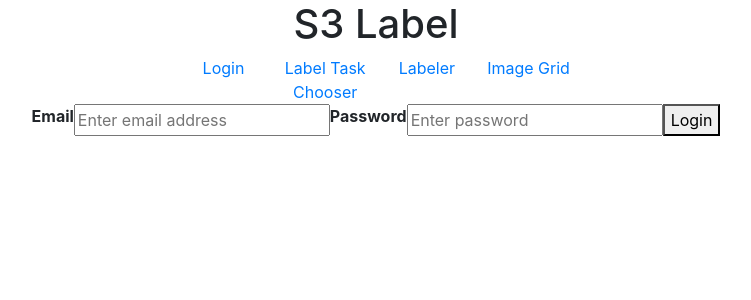
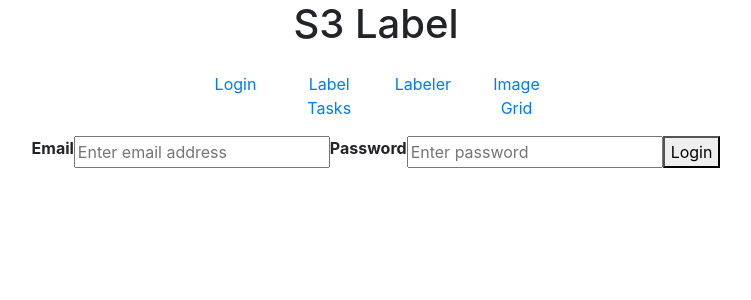
Before and after one commit to stonethree/s3label, a Vue app in the folder spa/: page / in a window 1280 px wide. Shown: the top 300 px of the page, without its empty margins (264-1015 px from the left). Built offline with nearby package versions, Linux system fonts and the light colour scheme.

Commit message:
User can log out
Remove access token and go to login page when user logs out.

```diff
--- a/spa/src/App.vue
+++ b/spa/src/App.vue
@@ -6,20 +6,25 @@
     <div class="row">
       <div class="col"></div>
       <div class="col">
+        <nav class="navbar">
         <ul class="nav justify-content-center nav-justified">
-          <li class="nav-item">
-            <router-link v-bind:to="'/login'">Login</router-link>
+          <li v-if="!user_logged_in" class="nav-item ">
+            <router-link v-bind:to="'/login'" class="nav-link ">Login</router-link>
+          </li>
+          <li v-else class="nav-item ">
+            <router-link v-bind:to="'/logout'" class="nav-link ">Logout</router-link>
           </li>
           <li class="nav-item">
-            <router-link v-bind:to="'/label_tasks'">Label Task Chooser</router-link>
+            <router-link v-bind:to="'/label_tasks'" class="nav-link ">Label Tasks</router-link>
           </li>
           <li class="nav-item">
-            <router-link v-bind:to="'/image_labeler'">Labeler</router-link>
+            <router-link v-bind:to="'/image_labeler'" class="nav-link ">Labeler</router-link>
           </li>
           <li class="nav-item">
-            <router-link v-bind:to="'/image_grid'">Image Grid</router-link>
+            <router-link v-bind:to="'/image_grid'" class="nav-link ">Image Grid</router-link>
           </li>
         </ul>
+        </nav>
       </div>
       <div class="col"></div>
     </div>
@@ -30,7 +35,12 @@
 
 <script>
 export default {
-  name: "App"
+  name: "App",
+  computed: {
+        user_logged_in: function() {
+            return this.$store.getters.logged_in;
+        }
+    },
 };
 </script>
 
--- a/spa/src/components/Login.vue
+++ b/spa/src/components/Login.vue
@@ -52,6 +52,8 @@ export default {
           // store access token in localStorage
           localStorage.setItem("s3_access_token", access_token);
 
+          vm.$store.commit('login');
+
           console.log("User logged in successfully");
           vm.authentication_error = false;
 
--- /dev/null
+++ b/spa/src/components/Logout.vue
@@ -0,0 +1,37 @@
+<template>
+    <div class="container">
+    </div>
+</template>
+
+<script>
+
+export default {
+
+  name: "logout",
+  created() {
+      this.logUserOut();
+  },
+  methods: {
+    logUserOut: function() {
+        // remove access token from server to prevent user to making further requests to the backend
+
+        localStorage.removeItem("s3_access_token");
+
+        this.$store.commit('logout');
+
+        this.$router.push('login');
+    }
+  }
+};
+</script>
+
+<style>
+/* #login {
+  font-family: "Avenir", Helvetica, Arial, sans-serif;
+  -webkit-font-smoothing: antialiased;
+  -moz-osx-font-smoothing: grayscale;
+  text-align: center;
+  color: #2c3e50;
+  margin-top: 60px;
+} */
+</style>
--- a/spa/src/main.js
+++ b/spa/src/main.js
@@ -4,6 +4,7 @@ import App from './App'
 import VueRouter from 'vue-router'
 
 import Login from './components/Login'
+import Logout from './components/Logout'
 import LabelTaskChooser from './components/LabelTaskChooser'
 import ImageLabeler from './components/ImageLabeling'
 import ImageGrid from './components/ImageGrid'
@@ -16,6 +17,7 @@ Vue.config.productionTip = false
 const routes = [
   { path: '/', component: Login },
   { path: '/login', component: Login },
+  { path: '/logout', component: Logout },
   { path: '/label_tasks', component: LabelTaskChooser },
   // { path: '/image_labeler', component: ImageLabeler },
   { path: '/image_labeler', name: 'image_labeler', component: ImageLabeler, props: true },
@@ -30,7 +32,8 @@ const router = new VueRouter({
 const store = new Vuex.Store({
   state: {
     label_tasks: [],
-    selected_label_task_id: -1
+    selected_label_task_id: -1,
+    is_logged_in: false
   },
   mutations: {
     set_label_tasks (state, label_tasks) {
@@ -38,11 +41,22 @@ const store = new Vuex.Store({
     },
     select_label_task (state, idx) {
       state.selected_label_task_id = idx;
-    }
+    },
+
+    login (state) {
+      state.is_logged_in = true;
+    },
+    logout (state) {
+      state.is_logged_in = false;
+    },
   },
   getters: {
     label_task: state => {
       return state.label_tasks.find(label_task => label_task.label_task_id === state.selected_label_task_id)
+    },
+
+    logged_in: state => {
+      return state.is_logged_in;
     }
   }
 })
```
